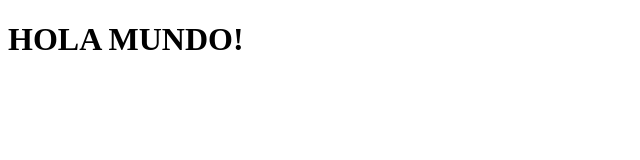
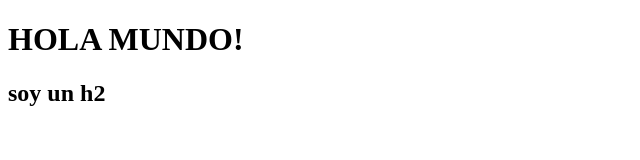
Before and after one commit to JuanFrAguirre/testCoderHouse, a plain HTML site: page index.html in a window 1280 px wide. Shown: the whole page, without its empty margins (0-640 px from the left). Drawn offline with Linux system fonts and the light colour scheme.

Commit message:
se clono el repo y se agrego un h2

```diff
--- a/index.html
+++ b/index.html
@@ -10,5 +10,8 @@
   <h1>
     HOLA MUNDO!
   </h1>
+  <h2>
+    soy un h2
+  </h2>
 </body>
 </html>
```
